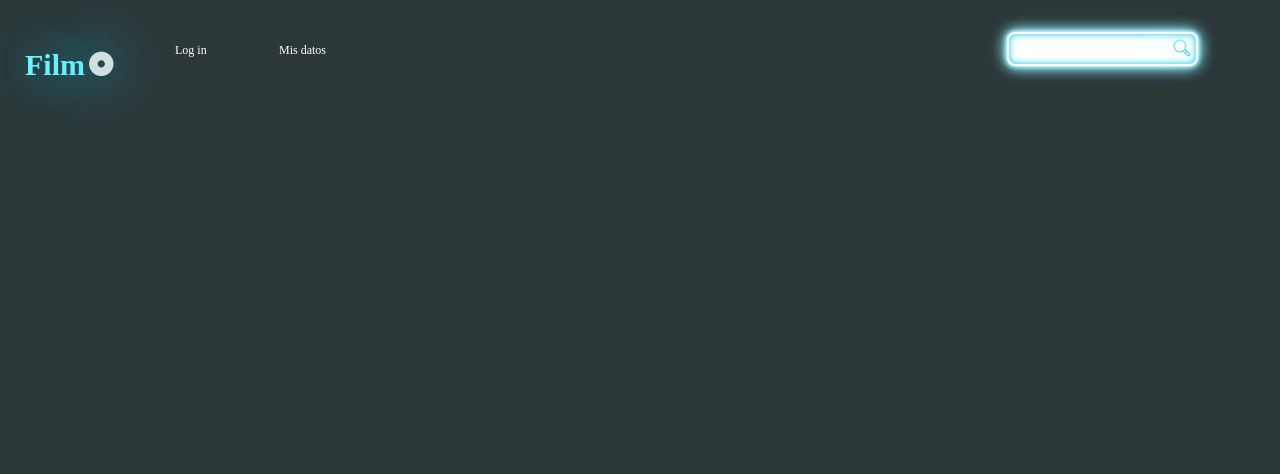
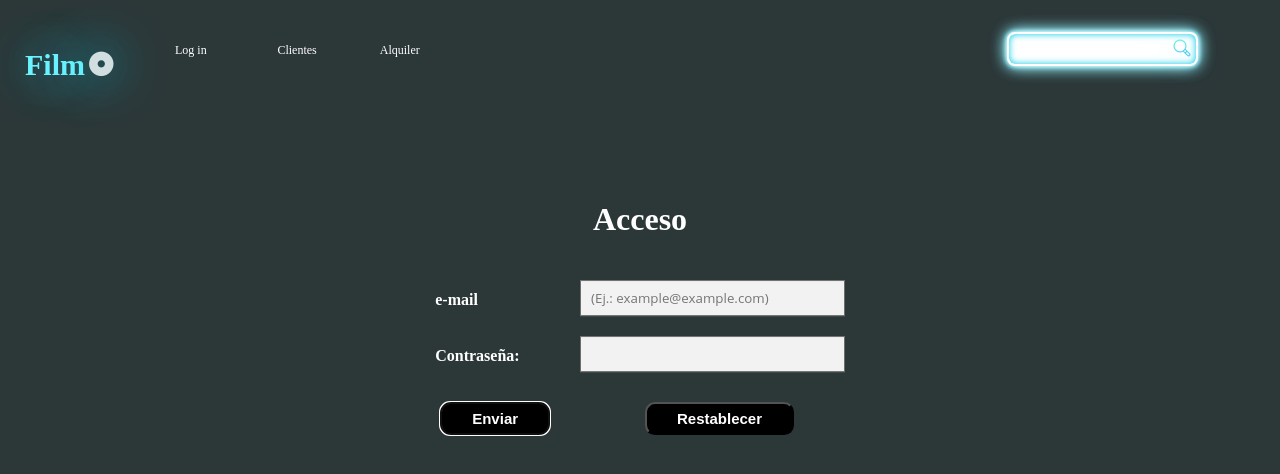
Before and after one commit to Seledia/proyectoPeliculas, a React (Create React App) app: page /components/Login/Login in a window 1280 px wide. Shown: the top 474 px of the page. Built offline with nearby package versions, Linux system fonts and the light colour scheme; a web font is replaced by a local one.

Commit message:
Añadimos Clientes alquiler y modificamos recomendados

```diff
--- a/src/App.js
+++ b/src/App.js
@@ -4,7 +4,8 @@ import "./components/index.css";
 import Navbar from './components/Navegador/Navbar';
 import MovieDetails from './components/MovieDetails/MovieDetails';
 import Home from './Paginas/Home';
-import Login from './Paginas/Login';
+import Login from './Paginas/Login/Login';
+import MisDatos from './Paginas/Misdatos/MisDatos';
 
 
 
@@ -20,7 +21,8 @@ const App = () => {
 						<Switch>
 							<Route exact path = '/'> <Home/> </Route>
 							<Route exact path ="/movie/:movieId"><MovieDetails/></Route>
-							<Route exact path = "/components/Login"> <Login/> </Route>
+							<Route exact path = "/components/Login/Login"> <Login/> </Route>
+							<Route exact path = "/components/Misdatos/MisDatos"> <MisDatos/> </Route>
 
 
 						</Switch>
--- a/src/Paginas/Login.js
+++ /dev/null
@@ -1,12 +0,0 @@
-import React from 'react';
-
-
-const Login = () => {
-	return (
-		<div>
-			Aquí va el Login
-		</div>
-	);
-}
-
-export default Login;
--- /dev/null
+++ b/src/Paginas/Login/Login.css
@@ -0,0 +1,113 @@
+.contenedor2{
+	position: absolute;
+  top: 330px;
+  left: 50%;
+  transform: translateX(-50%) translateY(-50%);
+  color: #fff;
+  text-align: center;
+  border-width: 3px;
+  border-color: rgb(0,0,0);
+box-sizing: border-box;
+font-weight: bold;
+
+width: 40%;
+margin: auto;
+}
+
+.contenedor2 .input_field {
+  margin-bottom: 15px;
+  display: flex;
+  align-items: center;
+}
+.contenedor2 .input_field .label {
+  width:  50%;
+  margin-right: 10px;
+}
+
+.label {
+  width: 50%;
+}
+.label_pequeño {
+  width: 25%;
+  text-align: right;
+}
+.label_grande {
+  width: 75%;
+}
+  #cajaformulario {
+font-family: 'Open Sans', sans-serif;
+color: #fff;
+text-align: center;
+box-sizing: border-box;
+font-weight: bold;
+background-color: rgba(0,0,0,0.6);
+width: 40%;
+margin: auto;
+padding: 30px;
+  }
+  .contenedor_formulario {
+  position: absolute;
+  transform: translateX(-50%) translateY(-50%);
+  width: 100%;
+  color: #fff;
+  text-align: center;
+  width: 30%;
+  margin: auto;
+  border:2px;
+  padding-left: 30px;
+    padding-right: 30px;
+    padding-bottom: 30px;
+    text-align: justify;
+    background-color: rgba(0, 0, 0, 0.6);
+  }
+
+.boton_form {
+    text-shadow: 0px 1px rgba(0, 0, 0, 0.2);
+    text-align:center;
+    text-decoration: none;
+    font-family: sans-serif;
+    font-size: 15px ;
+    display:inline-block;
+    color: #FFF;
+    background: #000000;
+    padding: 6px 30px;
+    white-space: nowrap;
+    -webkit-border-radius: 2px;
+    -moz-border-radius: 2px;
+    border-radius: 10px;
+    margin: 10px 5px;
+    -webkit-transition: all 0.2s ease-in-out;
+    -ms-transition: all 0.2s ease-in-out;
+    -moz-transition: all 0.2s ease-in-out;
+    -o-transition: all 0.2s ease-in-out;
+    transition: all 0.2s ease-in-out;
+}
+.boton_form:hover {
+    background: rgba(255, 255, 255, 0.1);
+
+}
+.morado{
+    background: #7abcff;
+    border: 1px solid #1488FF;
+}
+
+.morado:hover{
+    background: #ADD5FF;
+}
+
+.contenedor2 .input_field .caja_gris{
+    margin: 0 0 5px;
+    overflow: hidden;
+  width: 90%;
+    padding: 8px 10px;
+    background-color: #F2F2F2;
+    border: 1px solid #6E6E6E;
+    font-family: 'Open Sans', sans-serif;
+}
+
+.formulario{
+    width: 80%;
+    margin:0 auto ;
+    padding: 20px;
+    text-align: justify
+        }
--- /dev/null
+++ b/src/Paginas/Login/Login.js
@@ -0,0 +1,33 @@
+import React from 'react';
+import styles from './Login.css';
+
+
+const Login = () => {
+	return (
+		     <div className="contenedor2" align="center">
+		     	<h1> Acceso </h1>
+					<form name= "Login"  className="formulario" >
+						<div className="input_field">
+							<div className="label"> e-mail </div>
+							<input type="e-mail" n className="caja_gris"  placeholder="(Ej.: example@example.com)" required="" />
+						</div>
+
+						<div className="input_field">
+							<div className="label">Contraseña:</div>
+							<input type="password" name="Contraseña" className="caja_gris" />
+						</div>
+						<div className="input_field">
+							<div className="label">
+							<button type="submit" autofocus="" className="boton_form"><strong>Enviar</strong></button></div>
+						<div className="label">
+		 					<button type="reset" className="boton_form"><strong>Restablecer</strong></button></div>
+
+				</div>
+
+			</form>
+
+		</div>
+	);
+}
+
+export default Login;
--- /dev/null
+++ b/src/Paginas/Misdatos/MisDatos.css
@@ -0,0 +1,79 @@
+.container-table{
+  position: absolute;
+  top:40%;
+  left: 50%;
+  transform: translateX(-50%) translateY(-50%);
+  color: #fff;
+  text-align: center;
+  border-width: 3px;
+  border-color: rgb(0,0,0);
+  box-sizing: border-box;
+  font-weight: bold;
+  width: 80%;
+  margin: auto;
+  display: grid;
+  grid-template-columns: repeat(6, 1fr);
+  grid-auto-rows: 40px;
+  font-family: 'Open Sans', sans-serif;
+  color: #fff;
+  padding: 10px;
+  }
+.table__title{
+  grid-column-start:1 ;
+  grid-column-end:7 ;
+  grid-row-start: 1;
+  grid-row-end: 3;
+  justify-content: center;
+  align-items:center;
+  font-weight: bold;
+  font-family: 'Open Sans', sans-serif;
+  color: #fff;
+  padding: 10px;
+
+
+}
+.table__link{
+  grid-column-start:2 ;
+  grid-column-end:5 ;
+  background-color: #cc6600;
+  font-family: 'Open Sans', sans-serif;
+  color: #fff;
+  font-weight: bold;
+  display: flex;
+}
+
+
+
+
+.table__header, .table__item {
+  display: flex;
+  justify-content: center;
+  align-items: center;
+  font-family: 'Open Sans', sans-serif;
+  color: #fff;
+
+}
+.table__heather {
+  font-weight: bold;
+  font-family: 'Open Sans', sans-serif;
+  color: #fff;
+
+}
+.table__item {
+  padding: 10px;
+  display: inline-flex;
+  font-family: 'Open Sans', sans-serif;
+  color: #fff;
+}
+.table__btn {
+  grid-column-start:1 ;
+  grid-column-end:6 ;
+}
+
+
+.banner__txt {
+  display: none;
+}
+.datoboton {
+  background-color: transparent;
+}
--- /dev/null
+++ b/src/Paginas/Misdatos/MisDatos.js
@@ -0,0 +1,39 @@
+import React from 'react';
+import styles from './MisDatos.css';
+import Delete from '../../components/assets/deletes.png';
+import Edit from '../../components/assets/useredits.png';
+
+const MisDatos = () => {
+	return (
+		<div>
+			<form name= "Contacto" method="post"  >
+	     <div className="container-table" align="center">
+	    	 <div className="table__title"><h1> Datos usuarios</h1></div>
+
+				<div className="table__heather"> Id Cliente </div>
+				<div className="table__heather"> Película </div>
+				<div className="table__heather"> Id</div>
+				<div className="table__heather"> Estado</div>
+				<div className="table__heather"> Fecha </div>
+				<div className="table__heather"> Acción </div>
+
+					<div className="table__item"></div>
+					<div className="table__item"></div>
+					<div className="table__item"></div>
+					<div className="table__item"></div>
+					<div className="table__item"></div>
+					<div className="table__item">
+						<button type= "submit" className="datoboton"> <img src = { Delete }/></button>
+						<button type= "submit"className="datoboton"><img src = { Edit }/></button>
+					</div>
+
+
+				</div>
+
+			</form>
+		</div>
+
+	);
+}
+
+export default MisDatos;
--- a/src/components/MovieDetails/MovieDetails.js
+++ b/src/components/MovieDetails/MovieDetails.js
@@ -1,5 +1,4 @@
 import React from 'react';
-import Navbar from '../Navegador/Navbar';
 import { useEffect, useState } from 'react';
 import { useParams } from 'react-router-dom';
 import httpClient from '../../utils/httpClient';
@@ -8,6 +7,7 @@ import styles from './MovieDetails.css';
 import cart from '../assets/cart.png';
 import heart from '../assets/heart.png';
 import Spinner from '../Spinner/Spinner';
+import Recomendados from '../Recomendados/Recomendados';
 
 
 const MovieDetails =() => {
@@ -57,7 +57,7 @@ const MovieDetails =() => {
 
 
 				<div className ="Recomendados">
-				Recomendados
+				<Recomendados/>
 				</div>
 			</div>
 		);
--- a/src/components/Navegador/Navbar.css
+++ b/src/components/Navegador/Navbar.css
@@ -65,7 +65,7 @@ margin: 5px;
   position: absolute;
   top: 0px;
   left: 110px;
-  width: 20%;
+  width: 28%;
   transition: all 0.4s;
 }
 .menu__item{
--- a/src/components/Navegador/Navbar.js
+++ b/src/components/Navegador/Navbar.js
@@ -1,7 +1,7 @@
 import React from 'react';
 import { Link, NavLink } from 'react-router-dom';
 import MoviesGrid from '../MoviesGrid/MoviesGrid';
-import Login from '../../Paginas/Login';
+import Login from '../../Paginas/Login/Login.js';
 import "./Navbar.css";
 import Search from '../Search/Search';
 
@@ -24,8 +24,9 @@ const Navbar = () => {
 					</NavLink>
 					<nav className ="nav">
 						<ul className= "menu">
-							<li className ="menu__item"><NavLink to = "/components/Login" className = "menu__Link"> Log in </NavLink></li>
-							<li className ="menu__item"><NavLink to = "/components/Misdatos" className = "menu__Link"> Mis datos </NavLink></li>
+							<li className ="menu__item"><NavLink to = "/components/Login/Login" className = "menu__Link"> Log in </NavLink></li>
+							<li className ="menu__item"><NavLink to = "/components/Misdatos/MisDatos" className = "menu__Link"> Clientes </NavLink></li>
+							<li className ="menu__item"><NavLink to = "/components/Misdatos/MisDatos" className = "menu__Link"> Alquiler </NavLink></li>
 						</ul>
 					</nav>
 					<div className = "Buscador">
--- /dev/null
+++ b/src/components/Recomendados/Recomendados.css
@@ -0,0 +1,4 @@
+.contenedorRecomendados{
+	height: 100px;
+
+}
--- /dev/null
+++ b/src/components/Recomendados/Recomendados.js
@@ -0,0 +1,16 @@
+import React from 'react';
+import styles from './Recomendados.css';
+
+const Recomendados = () => {
+	return (
+		     <div className="contenedorRecomendados">
+		     	<button></button>
+
+		     		Aquí van los recomendados
+		     	<button></button>
+
+			</div>
+	);
+}
+
+export default Recomendados;
--- a/src/components/Search/Search.css
+++ b/src/components/Search/Search.css
@@ -21,6 +21,9 @@
 
 
 }
+.buscadorinput:focus {
+	outline: none;
+}
 .searchbutton{
 	position: absolute;
 	background-color: transparent;
```
Also changed, not shown: src/components/assets/deletes.png (added), src/components/assets/useredits.png (added).
